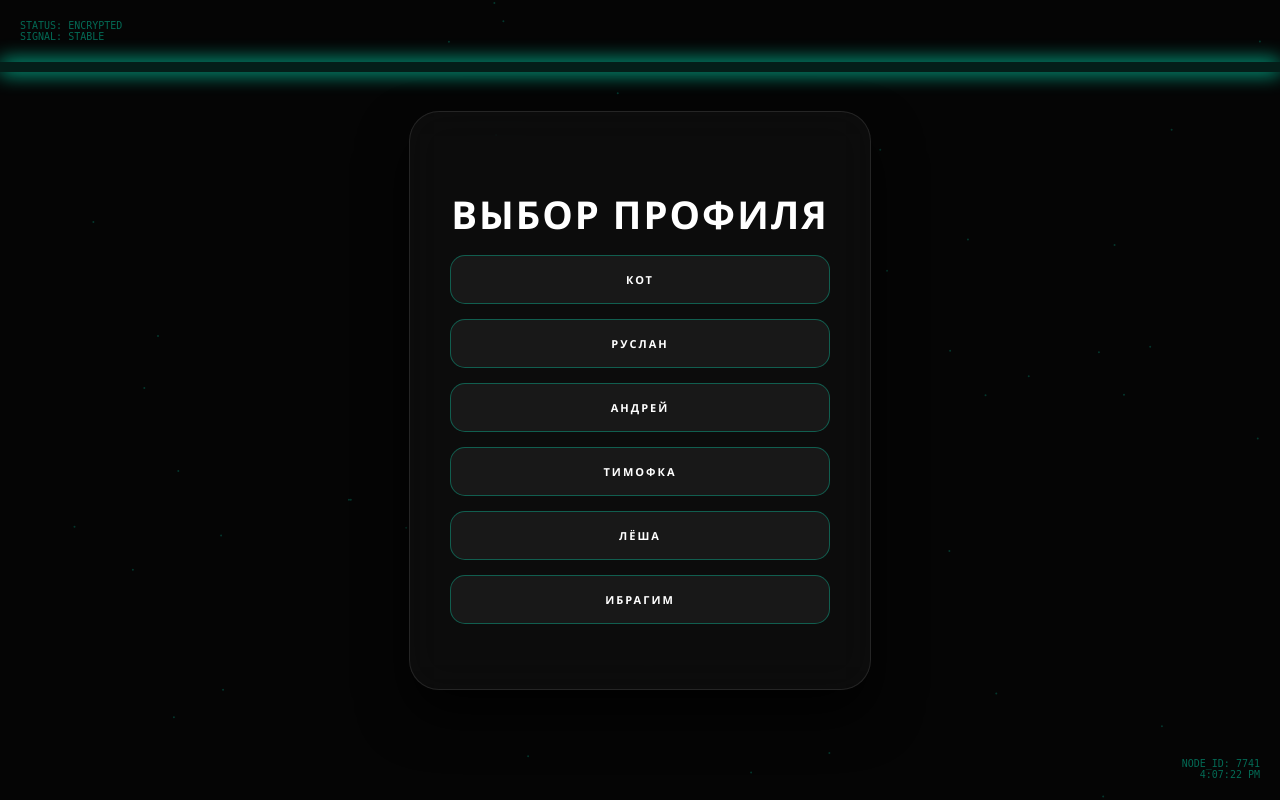
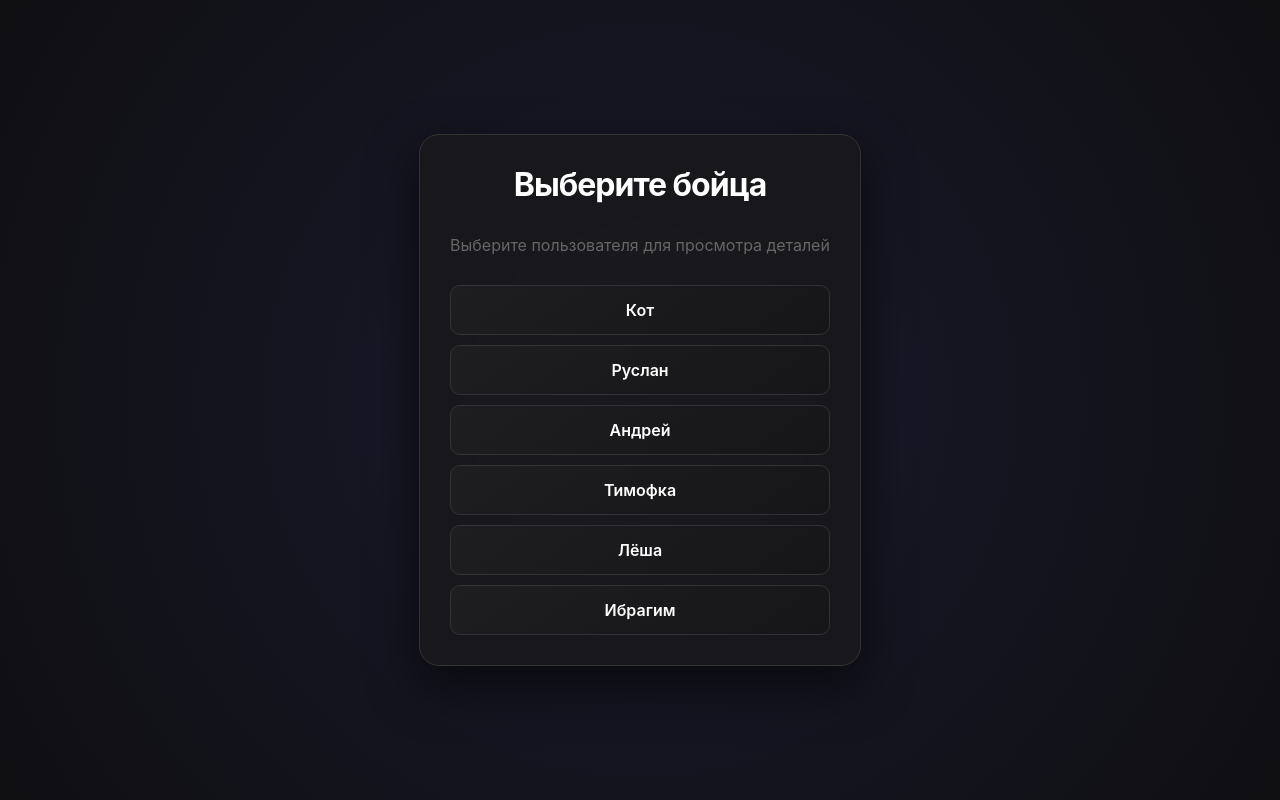
Before and after one commit to InTheNeko/neko, a Flask app: page / in a window 1280 px wide. Run offline with Flask 3, Linux system fonts and the light colour scheme.

Commit message:
Описание обновления

```diff
--- a/app.py
+++ b/app.py
@@ -1,9 +1,7 @@
 from flask import Flask, render_template
-import random
 
 app = Flask(__name__)
 
-# Список для главной страницы
 friends_list = [
     ("Кот", "cat"),
     ("Руслан", "ruslan"),
@@ -15,10 +13,11 @@ friends_list = [
 
 @app.route('/')
 def home():
-    return render_template('index.html', buttons=friends_list, title="ВЫБОР ПРОФИЛЯ", is_home=True)
+    return render_template('index.html', buttons=friends_list, title="Выберите бойца", is_home=True)
 
 @app.route('/<page_name>')
 def show_page(page_name):
+    # Новая структура: (Имя, Описание, Фото, Ссылки, Статус, Любимая игра)
     friends_info = {
        "cat": ("Кот", "Самый главный, у него лапки и власть.", "cat.jpg",
                 [("Steam", "https://steamcommunity.com/profiles/76561199122830516/"), ("Валерьянка", "#")]),
@@ -42,15 +41,14 @@ def show_page(page_name):
     data = friends_info.get(page_name)
 
     if data:
-        # Генерируем случайный ID узла для красоты
-        node_id = random.randint(1000, 9999)
         return render_template('index.html',
                                title=data[0],
                                description=data[1],
                                photo=data[2],
                                links=data[3],
-                               is_home=False,
-                               node_id=node_id)
+                               status=data[4],
+                               game=data[5],
+                               is_home=False)
 
     return "Профиль не найден", 404
 
--- a/templates/index.html
+++ b/templates/index.html
@@ -6,205 +6,160 @@
     <title>{{ title }}</title>
     <style>
         :root {
-            --primary: #00ffcc;
-            --accent: #ff00ff;
-            --bg-dark: #050505;
+            --accent: #00ffcc;
+            --bg: #0f0f12;
+            --card-bg: rgba(25, 25, 28, 0.9);
         }
 
         body {
             margin: 0;
-            overflow: hidden;
-            font-family: 'Segoe UI', Roboto, sans-serif;
-            background-color: var(--bg-dark);
+            font-family: 'Inter', 'Segoe UI', sans-serif;
+            background-color: var(--bg);
+            background-image: radial-gradient(circle at 50% 50%, #1a1a2e 0%, #0f0f12 100%);
+            color: #e0e0e0;
             display: flex;
-            justify-content: center;
-            align-items: center;
+            justify-content: center; /* Центрируем по горизонтали */
+            align-items: center;    /* Центрируем по вертикали */
             min-height: 100vh;
-            /* Убрал perspective отсюда */
         }
 
-        #bg-canvas {
-            position: fixed;
-            top: 0; left: 0;
-            width: 100%; height: 100%;
-            z-index: -1;
+        .card {
+            background: var(--card-bg);
+            border: 1px solid #333;
+            padding: 30px;
+            border-radius: 20px;
+            width: 100%;
+            max-width: 380px;
+            box-shadow: 0 20px 50px rgba(0, 0, 0, 0.6);
+            backdrop-filter: blur(10px);
+            transition: 0.4s;
+            text-align: center; /* Текст на главной по центру */
         }
 
-        .scanline {
-            width: 100%; height: 10px;
-            background: rgba(0, 255, 204, 0.1);
-            position: fixed; top: -20px; left: 0;
-            z-index: 10; pointer-events: none;
-            box-shadow: 0 0 20px var(--primary);
-            animation: scan 6s linear infinite;
+        /* Если это профиль, выравнивание текста по левому краю для стиля */
+        .profile-view { text-align: left; }
+
+        .player-photo {
+            width: 100%;
+            height: 250px;
+            object-fit: cover;
+            border-radius: 12px;
+            margin-bottom: 20px;
+            border-bottom: 3px solid var(--accent);
         }
 
-        @keyframes scan {
-            0% { top: -20px; }
-            100% { top: 100%; }
+        h1 { font-size: 32px; color: #fff; margin: 0 0 15px 0; letter-spacing: -1px; }
+
+        .status-badge {
+            display: inline-block;
+            padding: 4px 10px;
+            border-radius: 20px;
+            font-size: 12px;
+            background: rgba(0, 255, 204, 0.1);
+            color: var(--accent);
+            margin-bottom: 15px;
         }
 
-        /* Карточка теперь БЕЗ transform-style и БЕЗ скриптов наклона */
-        .card {
-            background: rgba(255, 255, 255, 0.03);
-            backdrop-filter: blur(20px);
-            -webkit-backdrop-filter: blur(20px);
-            border: 1px solid rgba(255, 255, 255, 0.1);
-            padding: 50px 40px;
-            border-radius: 30px;
-            width: 380px;
-            text-align: center;
-            box-shadow: 0 25px 50px rgba(0, 0, 0, 0.8);
-            animation: cardAppear 0.5s ease-out;
-            position: relative;
-            z-index: 5;
-            /* Явно сбрасываем любые трансформации */
-            transform: none !important;
+        .desc { font-size: 15px; color: #aaa; line-height: 1.5; margin-bottom: 20px; }
+
+        .info-row {
+            font-size: 14px;
+            margin-bottom: 8px;
+            color: #888;
+        }
+        .info-row b { color: #fff; }
+
+        .links-container {
+            display: flex;
+            flex-wrap: wrap;
+            gap: 8px;
+            margin: 20px 0;
         }
 
-        @keyframes cardAppear {
-            from { opacity: 0; transform: scale(0.95); }
-            to { opacity: 1; transform: scale(1); }
-        }
-
-        h1 {
-            font-size: 2.4rem;
-            color: #fff;
-            margin-bottom: 15px;
-            letter-spacing: 2px;
-            text-transform: uppercase;
+        .link-tag {
+            flex: 1;
+            background: #1e1e21;
+            color: var(--accent);
+            padding: 10px;
+            border: 1px solid #333;
+            border-radius: 8px;
+            text-decoration: none;
+            font-size: 13px;
+            text-align: center;
+            font-weight: 600;
             transition: 0.3s;
         }
 
-        h1:hover {
-            text-shadow: 3px 0 var(--accent), -3px 0 var(--primary);
+        .link-tag:hover {
+            background: var(--accent);
+            color: #000;
         }
 
-        .player-photo {
-            width: 160px; height: 160px;
-            object-fit: cover; border-radius: 50%;
-            margin: 0 auto 25px;
-            border: 3px solid var(--primary);
-            box-shadow: 0 0 30px rgba(0, 255, 204, 0.4);
-        }
-
-        .desc { color: #aaa; font-size: 15px; margin-bottom: 30px; }
+        .menu-vertical { display: flex; flex-direction: column; gap: 10px; width: 100%; }
 
         .btn {
-            display: block; padding: 16px; margin-bottom: 15px;
-            background: rgba(255, 255, 255, 0.05); color: #fff;
-            text-decoration: none; border: 1px solid rgba(0, 255, 204, 0.3);
-            border-radius: 15px; font-weight: 800; font-size: 11px;
-            text-transform: uppercase; letter-spacing: 2px;
+            display: block;
+            padding: 14px;
+            background: linear-gradient(145deg, #1e1e21, #161618);
+            color: #fff;
+            text-decoration: none;
+            border: 1px solid #333;
+            border-radius: 10px;
+            font-weight: 600;
             transition: 0.3s;
         }
 
         .btn:hover {
-            background: rgba(0, 255, 204, 0.1);
-            border-color: var(--primary);
+            border-color: var(--accent);
+            box-shadow: 0 0 15px rgba(0, 255, 204, 0.2);
             transform: translateY(-2px);
         }
 
-        .btn-back { border-color: #ff4444; color: #ff4444; }
+        .btn-back {
+            background: transparent;
+            color: #666;
+            margin-top: 10px;
+            border-style: dashed;
+        }
 
-        .sys-ui {
-            position: fixed; font-family: monospace;
-            color: var(--primary); font-size: 10px; opacity: 0.4;
-        }
-        .top-left { top: 20px; left: 20px; }
-        .bottom-right { bottom: 20px; right: 20px; text-align: right; }
+        .btn-back:hover { color: #ff4444; border-color: #ff4444; }
     </style>
 </head>
 <body>
 
-    <canvas id="bg-canvas"></canvas>
-    <div class="scanline"></div>
-
-    <div class="sys-ui top-left">
-        STATUS: ENCRYPTED<br>SIGNAL: STABLE
-    </div>
-    <div class="sys-ui bottom-right">
-        NODE_ID: {{ node_id if node_id else '7741' }}<br>
-        <span id="clock">00:00:00</span>
-    </div>
-
-    <div class="card">
+    <div class="card {% if not is_home %}profile-view{% endif %}">
         <h1>{{ title }}</h1>
 
         {% if not is_home %}
+            <div class="status-badge">{{ status }}</div>
+
             {% if photo %}
                 <img src="{{ url_for('static', filename='images/' + photo) }}" class="player-photo">
             {% endif %}
+
+            <div class="info-row">Любимая игра: <b>{{ game }}</b></div>
             <p class="desc">{{ description }}</p>
+
+            {% if links %}
+            <div class="links-container">
+                {% for label, url in links %}
+                    <a href="{{ url }}" class="link-tag" target="_blank">{{ label }}</a>
+                {% endfor %}
+            </div>
+            {% endif %}
         {% endif %}
 
         <div class="menu-vertical">
             {% if is_home %}
+                <p style="color: #666; margin-bottom: 20px;">Выберите пользователя для просмотра деталей</p>
                 {% for name, link in buttons %}
                     <a href="/{{ link }}" class="btn">{{ name }}</a>
                 {% endfor %}
             {% else %}
-                <a href="/" class="btn btn-back">← RETURN TO BASE</a>
+                <a href="/" class="btn btn-back">← НАЗАД В МЕНЮ</a>
             {% endif %}
         </div>
     </div>
 
-    <script>
-        // Обновление времени
-        setInterval(() => {
-            document.getElementById('clock').innerText = new Date().toLocaleTimeString();
-        }, 1000);
-
-        // Частицы на фоне
-        const canvas = document.getElementById('bg-canvas');
-        const ctx = canvas.getContext('2d');
-        let dots = [];
-        function resize() { canvas.width = window.innerWidth; canvas.height = window.innerHeight; }
-        window.addEventListener('resize', resize); resize();
-
-        class Dot {
-            constructor() {
-                this.x = Math.random() * canvas.width;
-                this.y = Math.random() * canvas.height;
-                this.spX = (Math.random() - 0.5) * 0.5;
-                this.spY = (Math.random() - 0.5) * 0.5;
-            }
-            update() {
-                this.x += this.spX; this.y += this.spY;
-                if (this.x < 0 || this.x > canvas.width) this.spX *= -1;
-                if (this.y < 0 || this.y > canvas.height) this.spY *= -1;
-            }
-            draw() {
-                ctx.fillStyle = 'rgba(0, 255, 204, 0.2)';
-                ctx.beginPath(); ctx.arc(this.x, this.y, 1, 0, Math.PI * 2); ctx.fill();
-            }
-        }
-        for (let i = 0; i < 50; i++) dots.push(new Dot());
-        function animate() {
-            ctx.clearRect(0, 0, canvas.width, canvas.height);
-            dots.forEach(d => { d.update(); d.draw(); });
-            requestAnimationFrame(animate);
-        }
-        animate();
-
-        // Секретный клик (теперь только визуальный эффект круга)
-        document.addEventListener('mousedown', (e) => {
-            const wave = document.createElement('div');
-            wave.style.cssText = `
-                position: fixed; top: ${e.pageY}px; left: ${e.pageX}px;
-                width: 2px; height: 2px; border: 2px solid var(--primary);
-                border-radius: 50%; pointer-events: none; z-index: 100;
-                transition: 0.5s ease-out; opacity: 1; transform: translate(-50%, -50%) scale(0);
-            `;
-            document.body.appendChild(wave);
-            setTimeout(() => {
-                wave.style.transform = 'translate(-50%, -50%) scale(40)';
-                wave.style.opacity = '0';
-            }, 10);
-            setTimeout(() => wave.remove(), 600);
-        });
-
-        // ВСЕ СКРИПТЫ НАКЛОНА УДАЛЕНЫ
-    </script>
 </body>
 </html>
```
